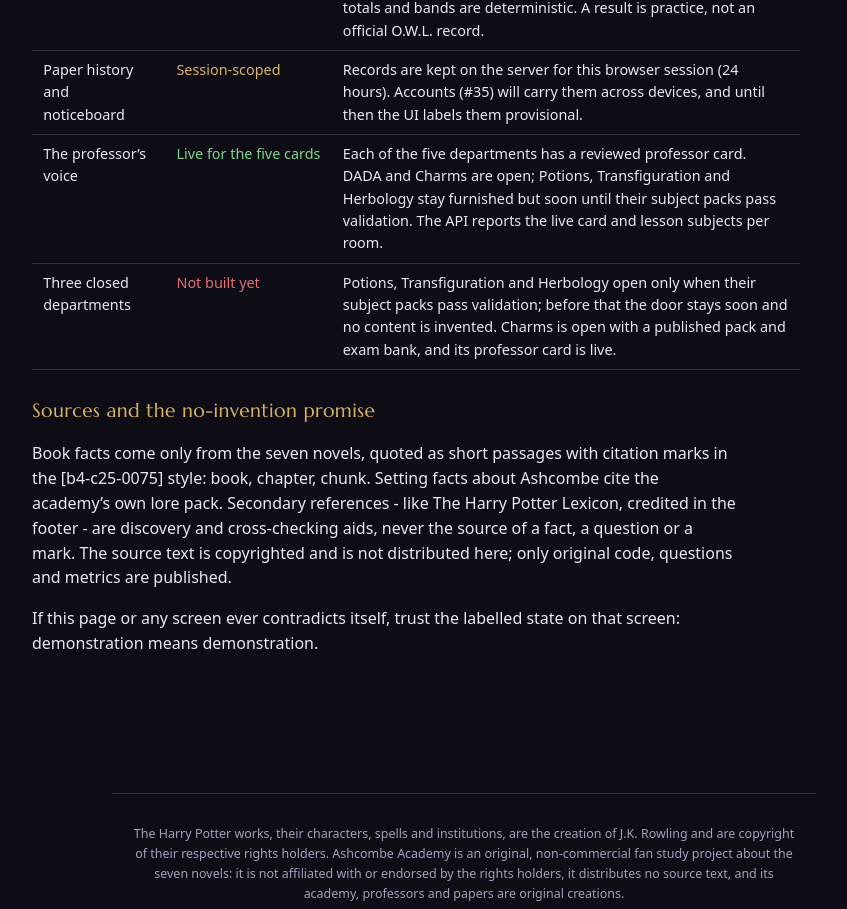
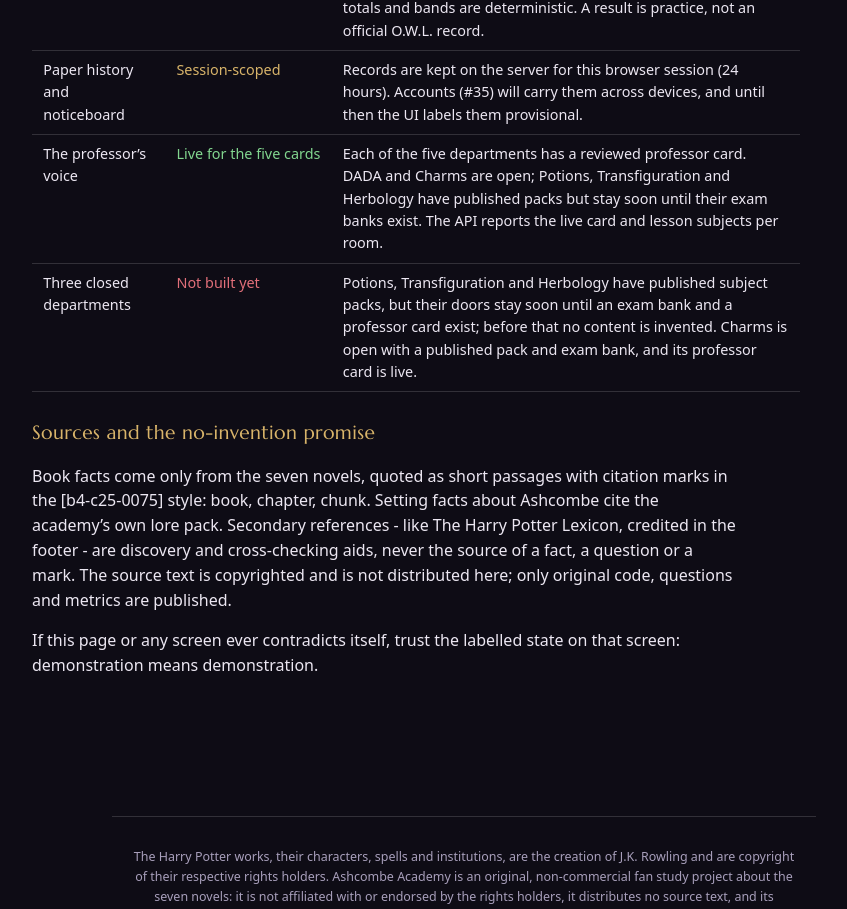
Before and after one commit to monitus2022/owl-online, a React (Vite) app in the folder web/: page /about in a window 1280 px wide. Shown: the part 1557-2466 px from the top of the page, without its empty margins (176-1023 px from the left). Built offline with nearby package versions, Linux system fonts and the light colour scheme.

Commit message:
docs(packs): fix the final Transfiguration wording and closed-room copy (#128)
Match the beetle-smoke cause to the damaged-wand evidence, regenerate the Transfiguration record, and state that the three remaining departments already have packs and are waiting on banks and professor copy.

```diff
--- a/web/src/pages/AboutPage.tsx
+++ b/web/src/pages/AboutPage.tsx
@@ -151,19 +151,20 @@ export function AboutPage() {
               <td>
                 Each of the five departments has a reviewed professor card.
                 DADA and Charms are open; Potions, Transfiguration and
-                Herbology stay furnished but soon until their subject packs
-                pass validation. The API reports the live card and lesson
-                subjects per room.
+                Herbology have published packs but stay soon until their exam
+                banks exist. The API reports the live card and lesson subjects
+                per room.
               </td>
             </tr>
             <tr>
               <td>Three closed departments</td>
               <td className="truth-not">Not built yet</td>
               <td>
-                Potions, Transfiguration and Herbology open only when their
-                subject packs pass validation; before that the door stays soon
-                and no content is invented. Charms is open with a published
-                pack and exam bank, and its professor card is live.
+                Potions, Transfiguration and Herbology have published subject
+                packs, but their doors stay soon until an exam bank and a
+                professor card exist; before that no content is invented.
+                Charms is open with a published pack and exam bank, and its
+                professor card is live.
               </td>
             </tr>
           </tbody>
```
Also changed, not shown: 1 other file (tests, documents, lock files or other folders).
